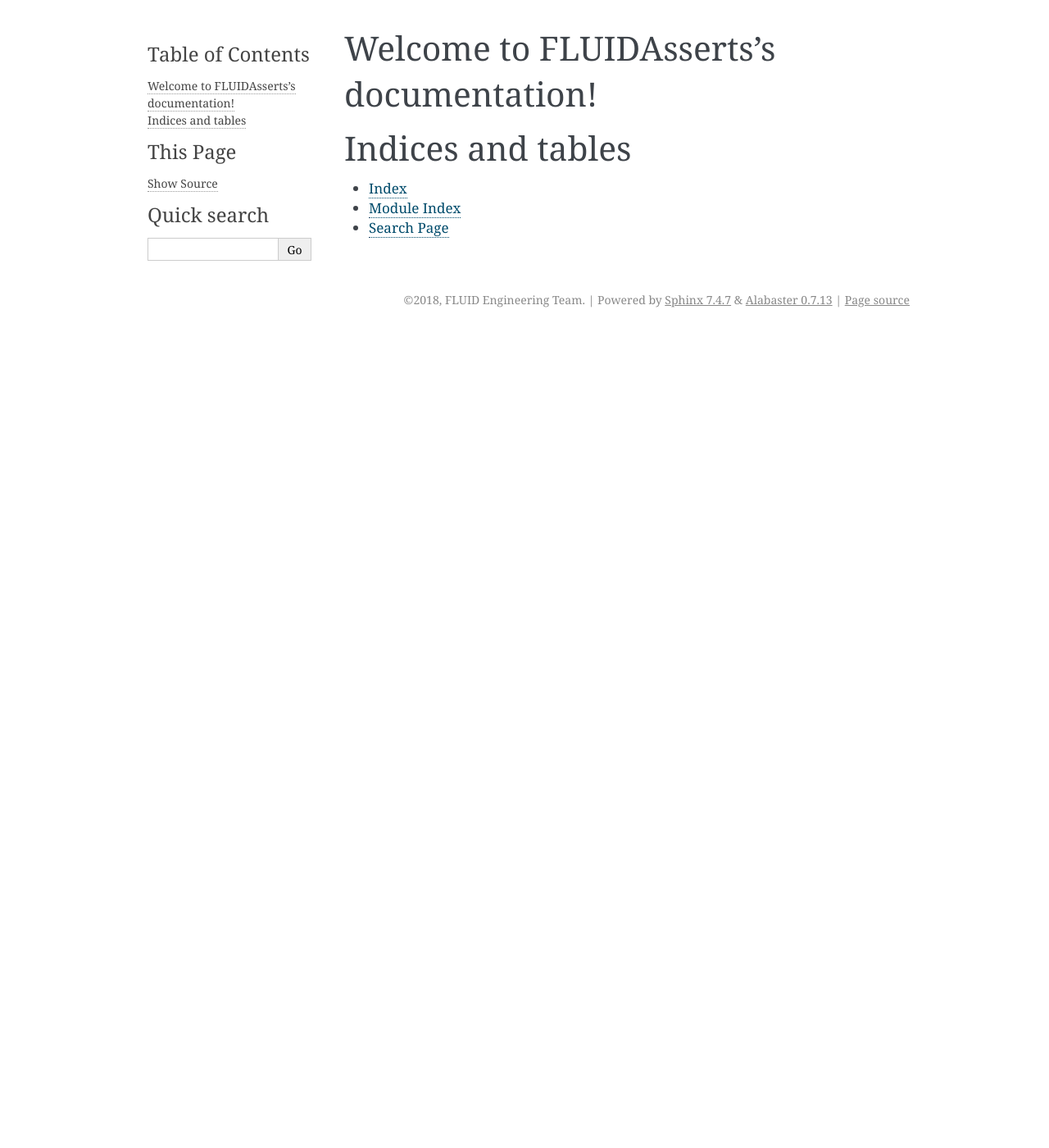
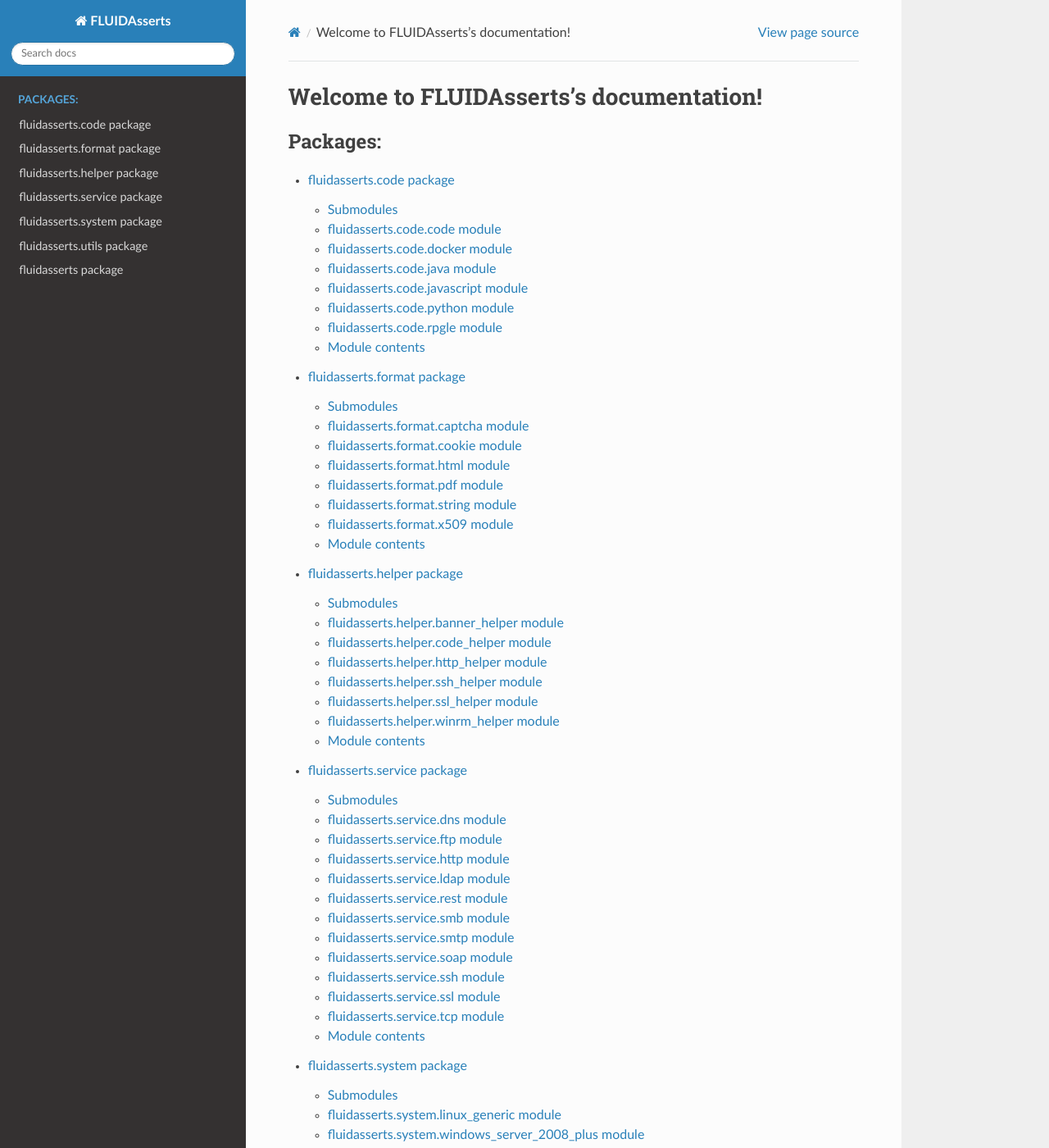
Before and after one commit to jvasque6/asserts, a Sphinx documentation site: the page built from sphinx/source/index.rst, in a window 1280 px wide and 1400 px high. Shown: the whole window at 82% size. Built offline with Sphinx 7.4.7 and the Read the Docs theme 2.0.0, drawn with Linux system fonts in a browser that asks for light colours; some of the changed text lies outside the part shown.

Commit message:
Use Read the Docs theme
Add package list to main TOC so sidebar is better populated.


Former-commit-id: 7bd89f8c4b08c9a928ee5bca32b568d928249561

```diff
--- a/sphinx/source/conf.py
+++ b/sphinx/source/conf.py
@@ -80,13 +80,16 @@
 # The theme to use for HTML and HTML Help pages.  See the documentation for
 # a list of builtin themes.
 #
-html_theme = 'alabaster'
+html_theme = 'sphinx_rtd_theme'
 
 # Theme options are theme-specific and customize the look and feel of a theme
 # further.  For a list of options available for each theme, see the
 # documentation.
 #
-# html_theme_options = {}
+html_theme_options = {
+    'collapse_navigation': True,
+    'navigation_depth': -1,
+}
 
 # Add any paths that contain custom static files (such as style sheets) here,
 # relative to this directory. They are copied after the builtin static files,
--- a/sphinx/source/index.rst
+++ b/sphinx/source/index.rst
@@ -7,10 +7,16 @@
 ========================================
 
 .. toctree::
-   :maxdepth: 2
-   :caption: Contents:
+   :maxdepth: 4
+   :caption: Packages:
 
-
+   fluidasserts.code
+   fluidasserts.format
+   fluidasserts.helper
+   fluidasserts.service
+   fluidasserts.system
+   fluidasserts.utils
+   fluidasserts
 
 Indices and tables
 ==================
```
Also changed, not shown: .gitlab-ci.yml, 2 other files.
